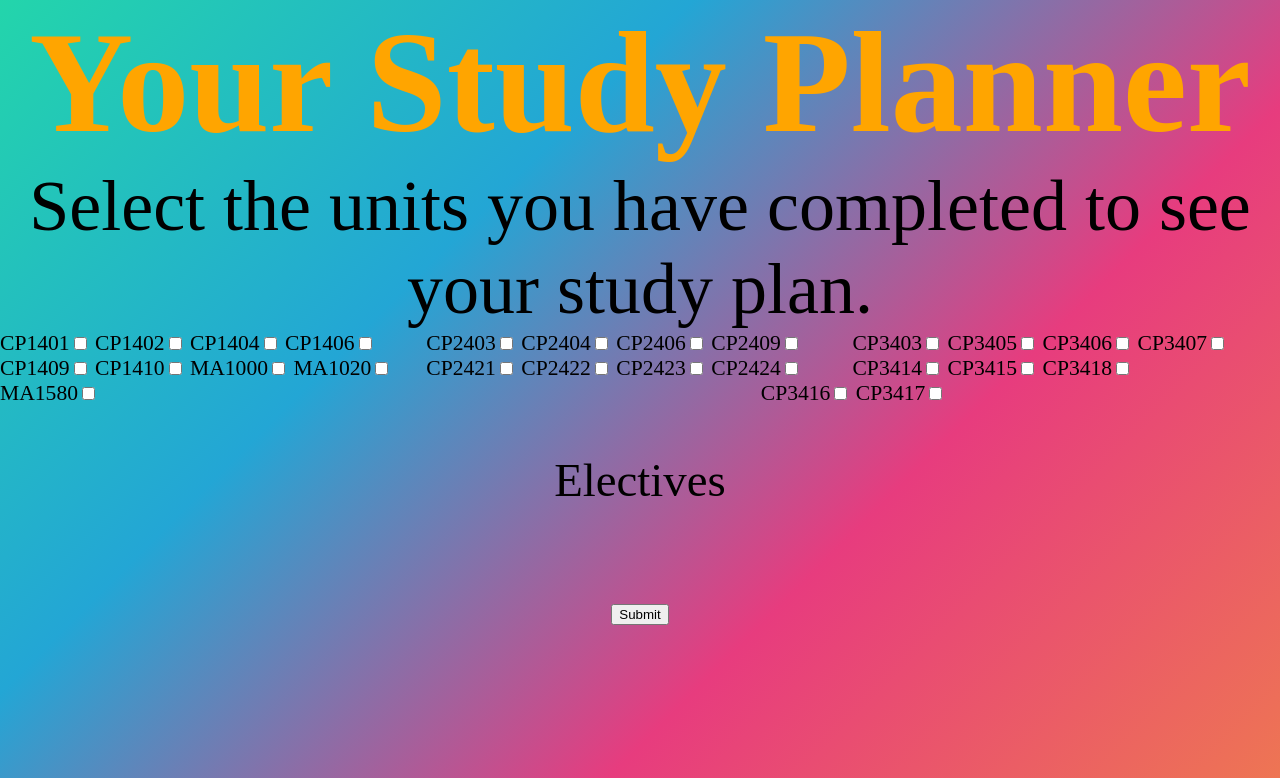
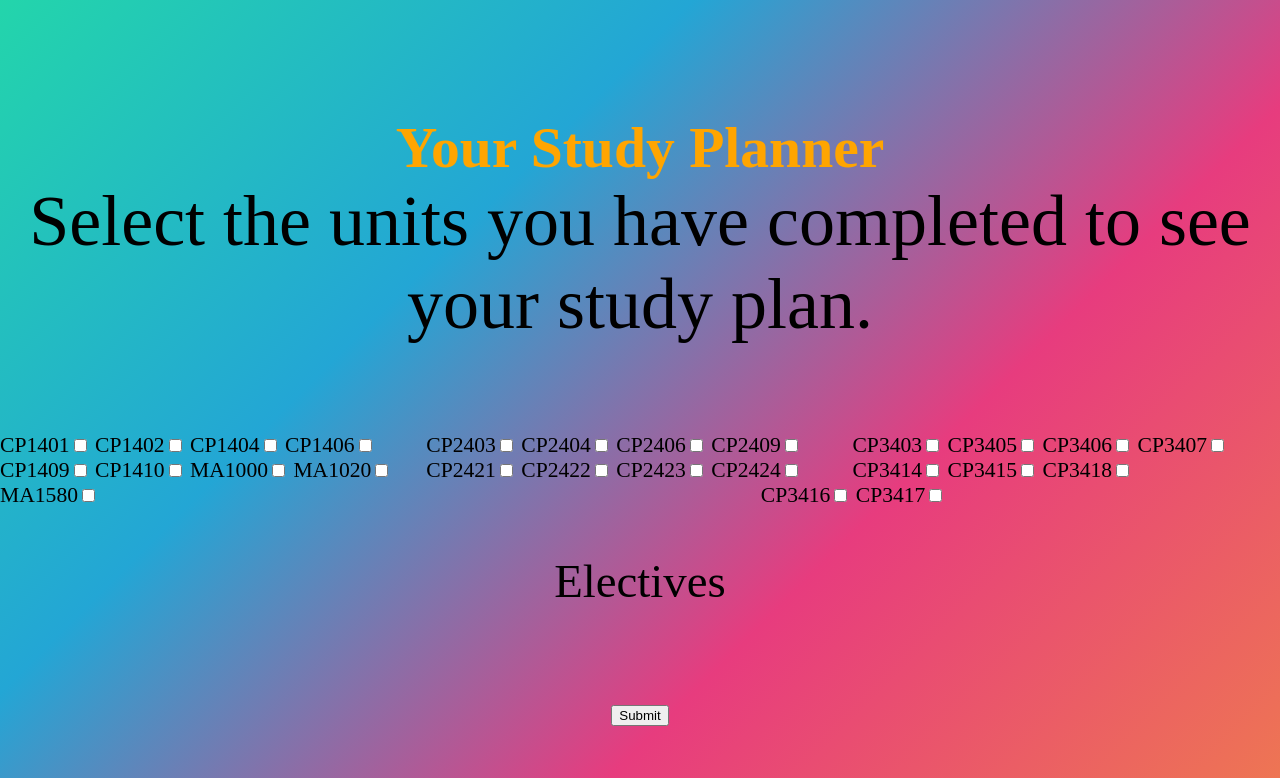
Before and after one commit to soputan12/study_planner, a Flask app: page / in a window 1280 px wide. Shown: the top 778 px of the page. Run offline with Flask 2, Linux system fonts and the light colour scheme.

Commit message:
Add Margin For Title

```diff
--- a/app/static/style.css
+++ b/app/static/style.css
@@ -20,6 +20,8 @@ header {
     text-align: center;
     color: orange;
     object-fit: cover;
+    font-size: 0.8em;
+    margin-top: 2em;
 }
 
 body {
@@ -56,6 +58,7 @@ main {
     float: left;
     text-align: left;
     font-size: 0.3em;
+    margin-top: 4em;
 }
 
 #Electives{
```
